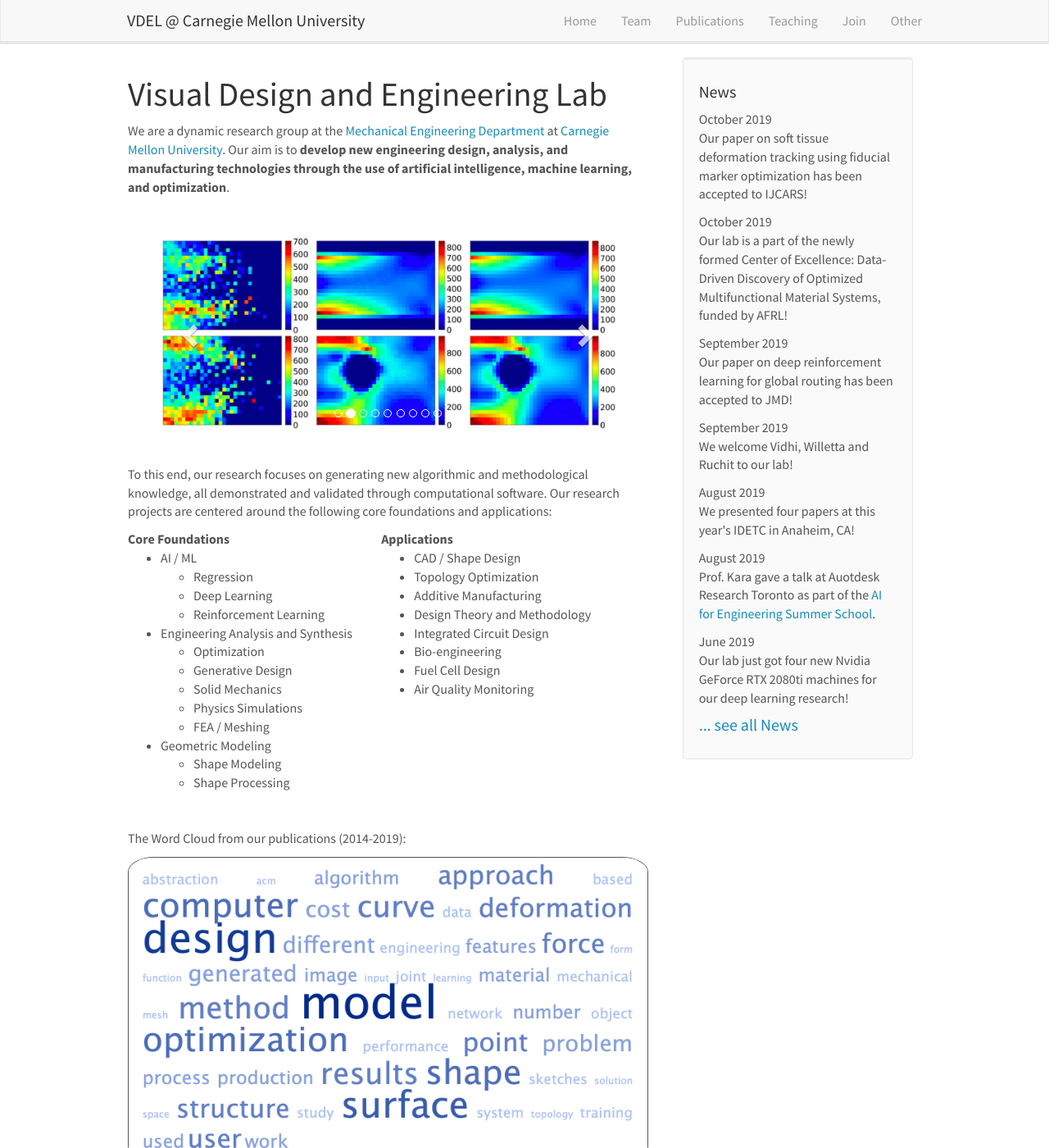
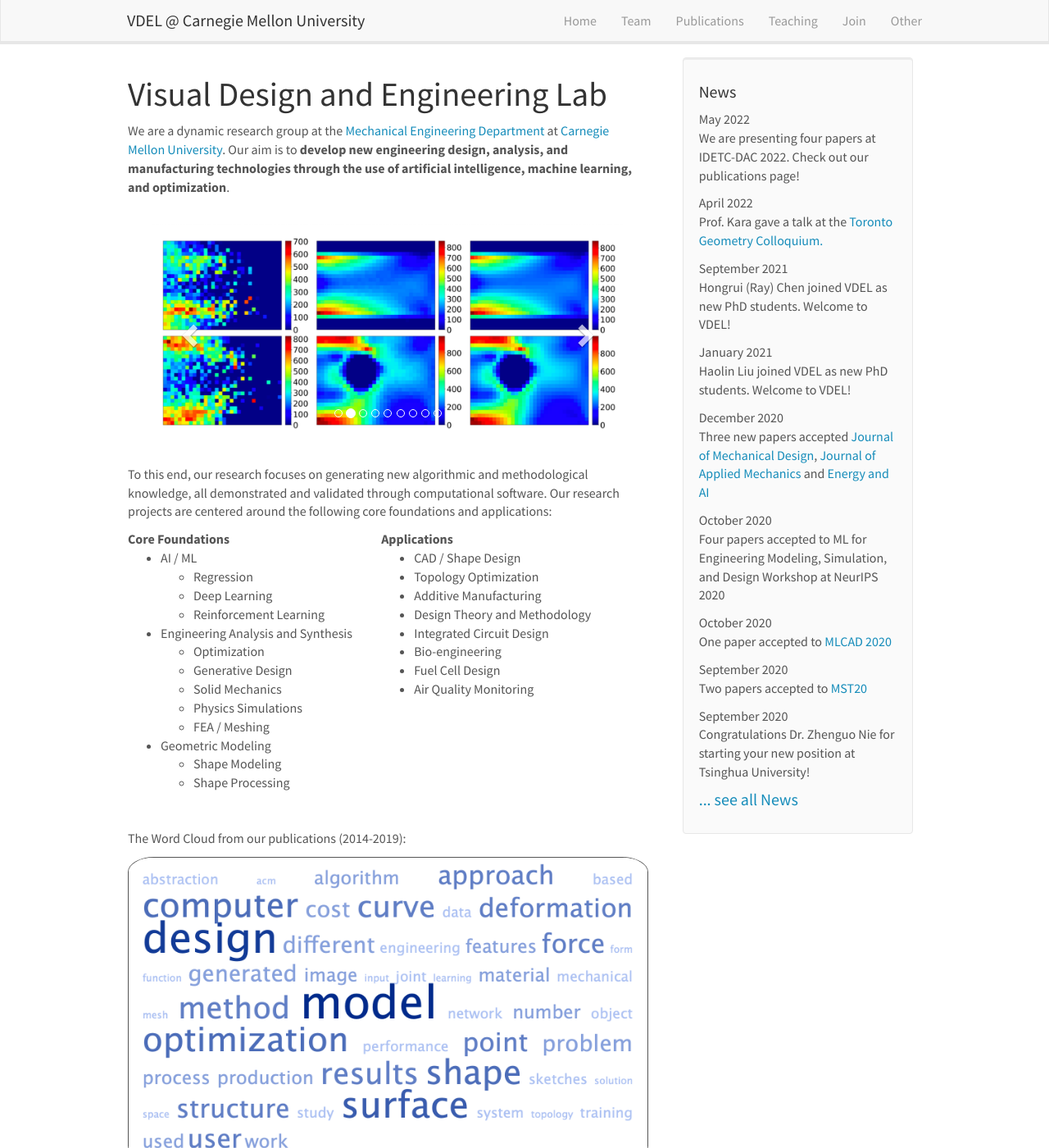
Before and after one commit to levburkara/levburkara.github.io, a Jekyll site: the page built from _pages/home.md, in a window 1280 px wide and 1400 px high. Shown: the whole window at 82% size. Built offline with Jekyll 4.4.1, drawn with Linux system fonts in a browser that asks for light colours; nearby versions of some CDN libraries.

Commit message:
Update news (up to May 2022)

```diff
--- a/_data/news.yml
+++ b/_data/news.yml
@@ -1,3 +1,57 @@
+- date: May 2022
+  headline: "We are presenting four papers at IDETC-DAC 2022. Check out our publications page!"
+
+- date: April 2022
+  headline: "Prof. Kara gave a talk at the <a href='https://www.youtube.com/watch?v=GzCPFr7vcUg'>Toronto Geometry Colloquium.</a>"
+
+- date: September 2021
+  headline: "Hongrui (Ray) Chen joined VDEL as new PhD students. Welcome to VDEL!"
+
+- date: January 2021
+  headline: "Haolin Liu joined VDEL as new PhD students. Welcome to VDEL!"
+
+- date: December 2020
+  headline: "Three new papers accepted <a href='https://bibbase.org/network/publication/nie-lin-jiang-kara-topologygantopologyoptimizationusinggenerativeadversarialnetworksbasedonphysicalfieldsovertheinitialdomain-2021'>Journal of Mechanical Design</a>,  <a href='https://bibbase.org/network/publication/jiang-nie-yeo-baratifarimani-kara-stressganagenerativedeeplearningmodelfor2dstressdistributionprediction-2021'>Journal of Applied Mechanics</a> and <a href='https://bibbase.org/network/publication/lin-hu-wisely-gu-cai-litster-kara-predictionofhighfrequencyresistanceinpolymerelectrolytemembranefuelcellsusinglongshorttermmemorybasedmodel-2021'>Energy and AI</a>"
+
+- date: October 2020
+  headline: "Four papers accepted to ML for Engineering Modeling, Simulation, and Design Workshop at NeurIPS 2020"
+
+- date: October 2020
+  headline: "One paper accepted to <a href='http://mlcad.itec.kit.edu'>MLCAD 2020</a>"
+
+- date: September 2020
+  headline: "Two papers accepted to <a href='https://www.matscitech.org/MST20'>MST20</a> "
+
+- date: September 2020
+  headline: "Congratulations Dr. Zhenguo Nie for starting your new position at Tsinghua University!"
+
+- date: August 2020
+  headline: "Kevin Ferguson and Dan Emerson joined VDEL as new PhD students. Welcome to VDEL!"
+
+- date: May 2020
+  headline: "Congratulations Dr. Ye Han for successfully defending your PhD thesis! Dr. Han is starting a new position at Kitware."
+
+- date: April 2020
+  headline: "We have three new papers accepted to <a href='https://event.asme.org/IDETC-CIE'>ASME IDETC Design Automation Conference 2020!</a>"
+
+- date: April 2020
+  headline: "Prof. Kara gave a seminar (on Zoom!) at Ohio State University, Mechanical and Aerospace Engineerings Science Dept."
+
+- date: February 2020
+  headline: "Prof. Kara gave a seminar at University of Pittsburgh Mechanical Engineering and Materials Science Dept."
+
+- date: January 2020
+  headline: "We are starting an exciting new project with <a href='https://www.sap.com/index.html'>SAP!</a>"
+
+- date: December 2019
+  headline: "Prof. Kara gave a seminar at Rice University Mechanical Engineering Dept."
+
+- date: November 2019
+  headline: "Prof. Kara gave a seminar at Palo Alto Research Center (PARC)."
+
+- date: October 2019
+  headline: "Prof. Kara gave a keynote talk at the ANSYS TechCon 2019!"
+
 - date: October 2019
   headline: "Our paper on soft tissue deformation tracking using fiducial marker optimization has been accepted to IJCARS!"
 
```
